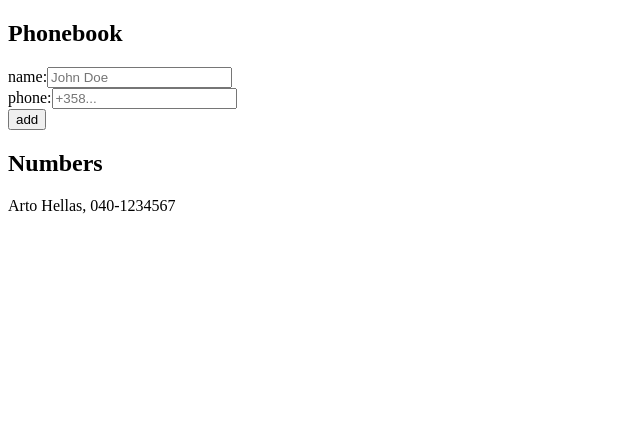
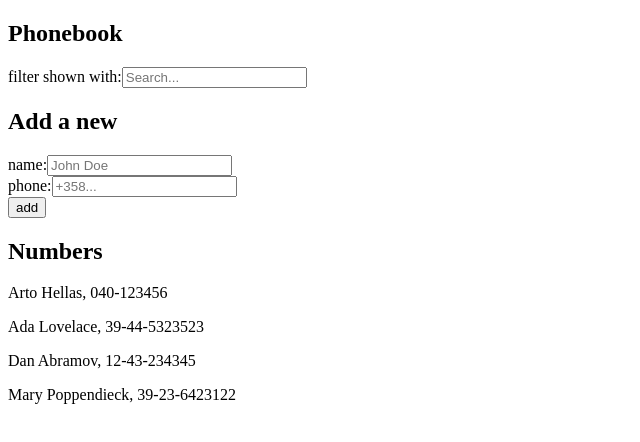
Before and after one commit to thesmol/fullstackopen, a React (Vite) app in the folder part2/phonebook/: page / in a window 1280 px wide. Shown: the top 442 px of the page, without its empty margins (0-640 px from the left). Built offline with nearby package versions, Linux system fonts and the light colour scheme; the HTML template or start-up script is replaced by a standard one.

Commit message:
PART-2 Finish exercise 2.9

```diff
--- a/part2/phonebook/src/App.jsx
+++ b/part2/phonebook/src/App.jsx
@@ -3,22 +3,37 @@
 const Person = ({ person }) => {
   return (
     <p>
-      {person.name}, {person.phone}
+      {person.name}, {person.number}
     </p>
   );
 };
 
+const Header = ({ text }) => {
+  return <h2>{text}</h2>;
+};
+
 const App = () => {
   const [persons, setPersons] = useState([
-    { name: "Arto Hellas", phone: "040-1234567" },
+    { name: "Arto Hellas", number: "040-123456", id: 1 },
+    { name: "Ada Lovelace", number: "39-44-5323523", id: 2 },
+    { name: "Dan Abramov", number: "12-43-234345", id: 3 },
+    { name: "Mary Poppendieck", number: "39-23-6423122", id: 4 },
   ]);
+
   const [newPerson, setNewPerson] = useState({
     name: "",
     phone: "",
+    id: "",
   });
+
+  const [filterName, setFilterName] = useState("");
 
   const changeName = (event) => {
     setNewPerson({ ...newPerson, name: event.target.value });
+  };
+
+  const changeFilter = (event) => {
+    setFilterName(event.target.value);
   };
 
   const changePhone = (event) => {
@@ -46,13 +61,31 @@
       return;
     }
 
-    setPersons(persons.concat(newPerson));
-    setNewPerson({ name: "", phone: "" });
+    const newId = persons.length + 1;
+
+    setPersons(persons.concat({ ...newPerson, id: newId }));
+    setNewPerson({ name: "", phone: "", id: "" });
   };
+
+  const filteredPersons =
+    filterName.length > 0
+      ? persons.filter((person) =>
+          person.name.toLowerCase().includes(filterName.toLowerCase()),
+        )
+      : persons;
 
   return (
     <div>
-      <h2>Phonebook</h2>
+      <Header text="Phonebook" />
+      <div>
+        filter shown with:
+        <input
+          value={filterName}
+          onChange={changeFilter}
+          placeholder="Search..."
+        />
+      </div>
+      <Header text="Add a new" />
       <form>
         <div>
           name:
@@ -76,9 +109,9 @@
           </button>
         </div>
       </form>
-      <h2>Numbers</h2>
-      {persons.map((person) => (
-        <Person key={person.name + person.phone} person={person} />
+      <Header text="Numbers" />
+      {filteredPersons.map((person) => (
+        <Person key={person.id} person={person} />
       ))}
     </div>
   );
```
